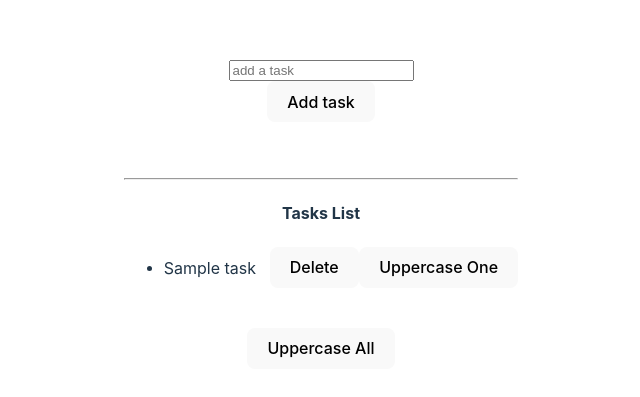
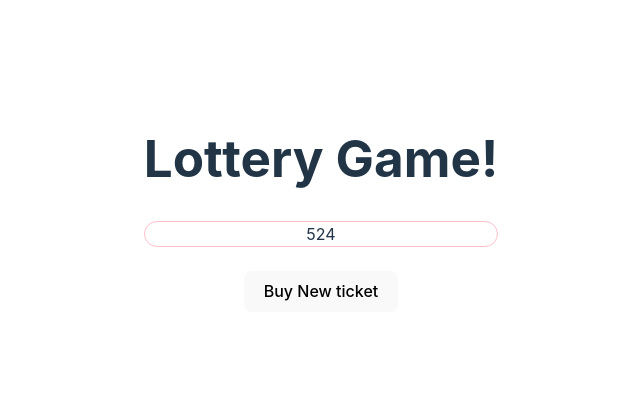
Before and after one commit to pavansingh888/React-practice, a React (Vite) app in the folder todoReact/: page / in a window 1280 px wide. Shown: the part 187-584 px from the top of the page, without its empty margins (319-959 px from the left). Built offline with nearby package versions, Linux system fonts and the light colour scheme.

Commit message:
Lottery game

```diff
--- a/todoReact/src/App.jsx
+++ b/todoReact/src/App.jsx
@@ -1,6 +1,7 @@
 import { LudoBoard } from './LudoBoard'
 import './App.css'
 import TodoList from './TodoList'
+import LotteryGame from './LotteryGame'
 
 function App() {
 
@@ -8,7 +9,8 @@
   return (
     <>
       {/* <LudoBoard/> */}
-      <TodoList/>
+      {/* <TodoList/> */}
+      <LotteryGame/>
     </>
   )
 }
--- /dev/null
+++ b/todoReact/src/Lottery.css
@@ -0,0 +1,4 @@
+.ticket {
+    border: 1px solid pink;
+    border-radius: 14px;
+}
--- /dev/null
+++ b/todoReact/src/LotteryGame.jsx
@@ -0,0 +1,24 @@
+import { useState } from "react"
+import "./Lottery.css"
+import { genTicket,sum } from "./helper"
+
+export default function LotteryGame() {
+    let [ticket,setTicket] = useState(genTicket(3))
+    let isWinning = sum(ticket) === 15;
+    function buyTicket(){
+        setTicket(genTicket(3))
+    }
+    return (
+    <>
+    <h1>Lottery Game!</h1>
+    <div className="ticket">
+        <span>{ticket[0]}</span>
+        <span>{ticket[1]}</span>
+        <span>{ticket[2]}</span>
+    </div>
+    <br></br>
+    <button onClick={buyTicket}>Buy New ticket</button>
+    <h3>{isWinning && "Congratulations, You won!"}</h3>
+    </>
+    )
+}
--- /dev/null
+++ b/todoReact/src/helper.js
@@ -0,0 +1,12 @@
+function genTicket(n){
+   let arr= new Array(n)
+   for(let i=0; i<n ; i++){
+    arr[i]=Math.floor(Math.random()*10)
+   }
+   return arr;
+}
+
+function sum(arr){
+   return arr.reduce((sum,currValue)=>sum+currValue,0)
+}
+export {genTicket,sum};
```
